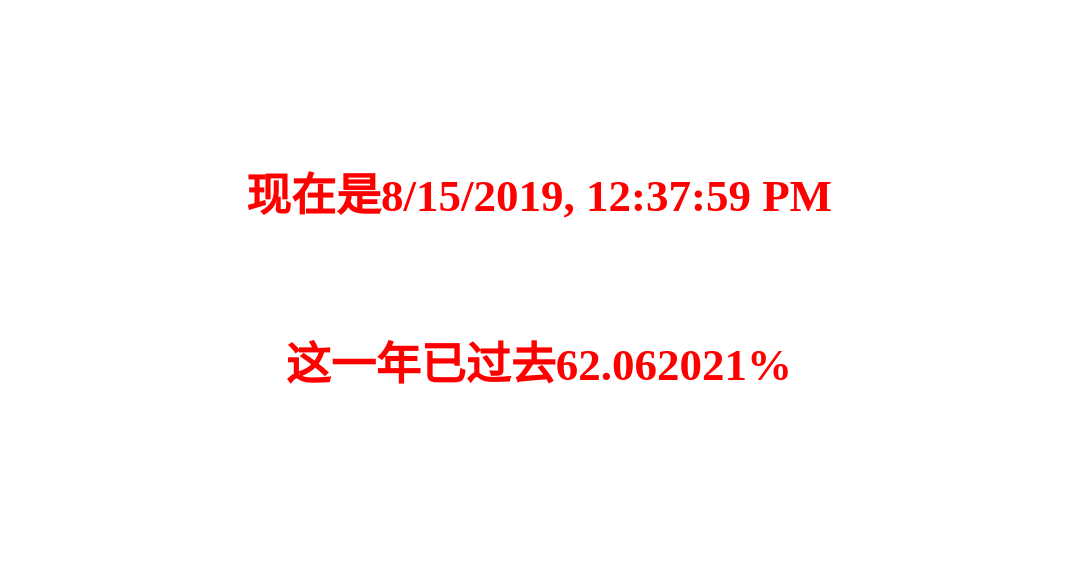
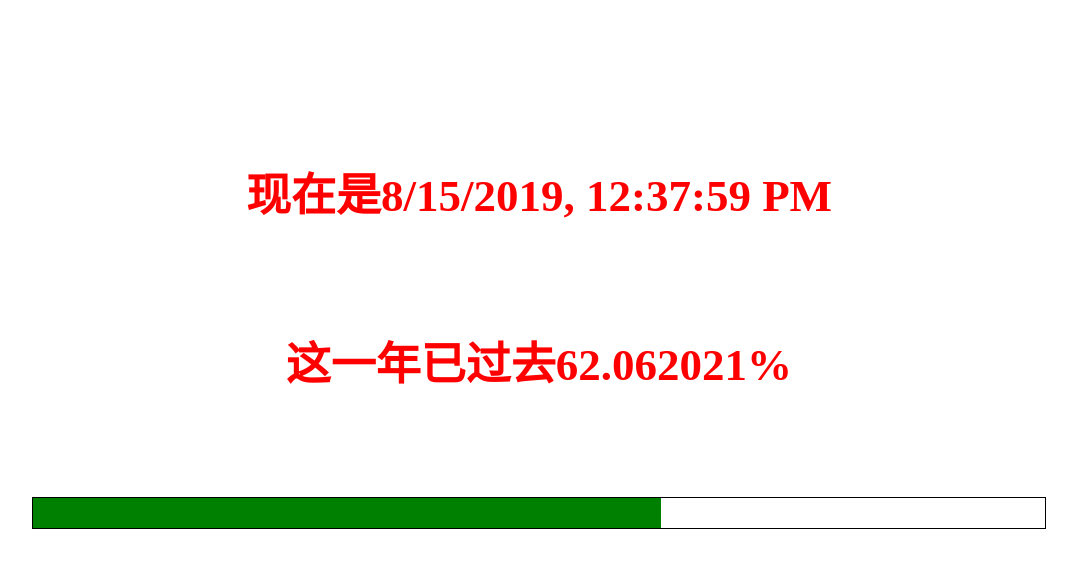
Before and after one commit to TdArita/MyPage, a plain HTML site: page timeGoseOn/test.html in a window 1280 px wide. Shown: the part 5-572 px from the top of the page, without its empty margins (101-1178 px from the left). Drawn offline with Linux system fonts and the light colour scheme.

Commit message:
add-progressBar

```diff
--- a/timeGoseOn/main.js
+++ b/timeGoseOn/main.js
@@ -1,4 +1,5 @@
 setInterval(function() {
+	var progress = document.querySelector('.progress')
 	var a = new Date()
 	var b = a.getTime()
 	var c = (b - Date.parse('01 Jan 2019 00:00:00 GMT')) / ( Date.parse('01 Jan 2020 00:00:00 GMT') - Date.parse('01 Jan 2019 00:00:00 GMT'))
@@ -8,4 +9,5 @@ setInterval(function() {
 	var d = document.getElementById('time')
 	var e = a.toLocaleString()
 	d.innerHTML = "</br></br></br>" + "现在是" + e + "</br></br></br>" + "这一年已过去" + c/1000000 + "%" + "</br></br></br>"
+	progress.style.width = c/1000000 + "%"
 }, 100)
--- a/timeGoseOn/test.html
+++ b/timeGoseOn/test.html
@@ -3,9 +3,26 @@
 <head>
 	<meta charset="UTF-8">
 	<title>时间都去哪儿啦</title>
+	<style>
+		.wrap{
+			position: relative;
+			width: 80%;
+			height: 30px;
+			border: 1px solid;
+			margin: auto;
+		}
+		.progress{
+			height: 100%;
+			background-color: green;
+			width: 0%;
+		}
+	</style>
 </head>
 <body>
 	<div id="time" style="text-align:center; font-size: 45px; font-weight: bold; color: red; margin: auto 0;"></div>
+	<div class="wrap">
+		<div class="progress"></div>
+	</div>
 	<script src="./main.js"></script>
 </body>
 </html>
```
